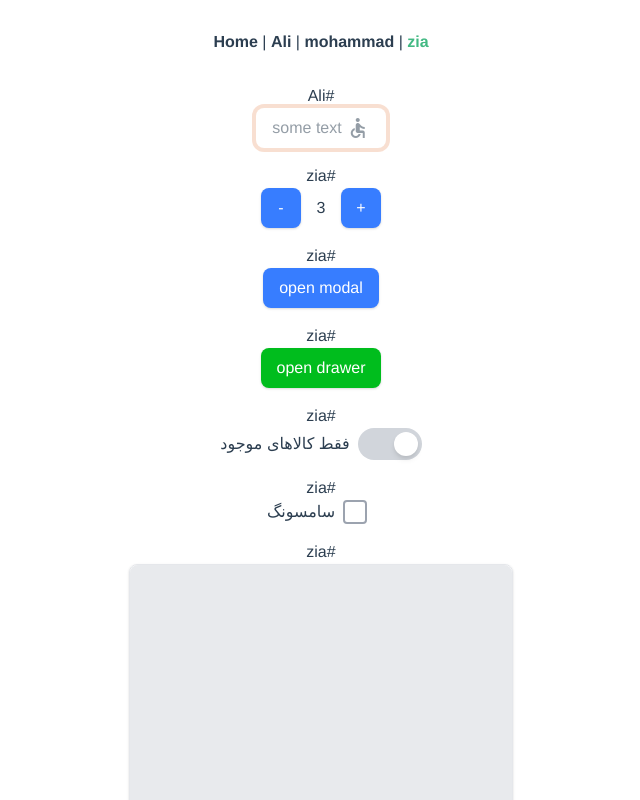
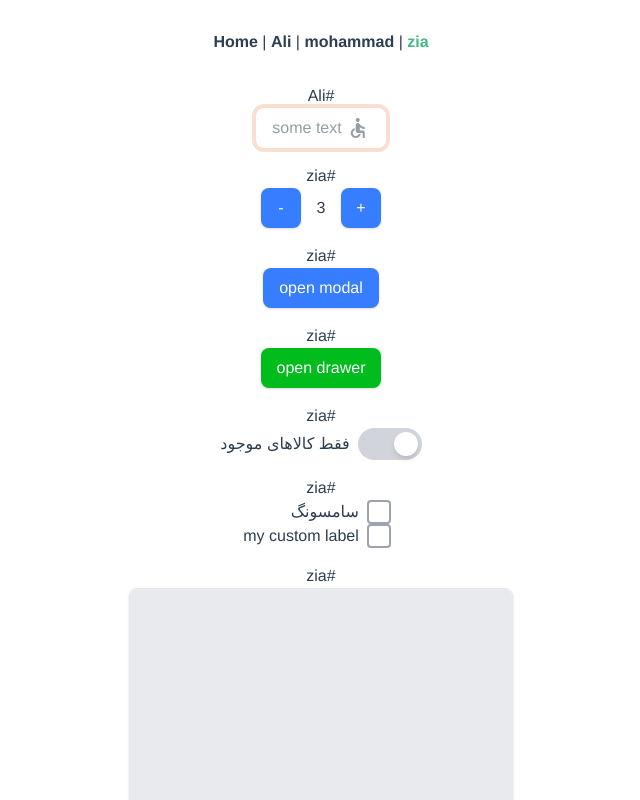
Before and after one commit to ziaadini/tailwind-vue, a Vue app: page /#/zia in a window 1280 px wide. Shown: the top 800 px of the page, without its empty margins (319-959 px from the left). Built offline with nearby package versions, Linux system fonts and the light colour scheme.

Commit message:
add more power to checkbox with slots

```diff
--- a/src/components/tailwind/checkbox/TCheckbox.vue
+++ b/src/components/tailwind/checkbox/TCheckbox.vue
@@ -1,15 +1,24 @@
 <template>
   <label
     class="flex justify-start items-start"
-    :class="{ 'cursor-pointer': !disabled }"
+    :class="[
+      $attrs.class,
+      {
+        'cursor-pointer': !disabled,
+        [activeClass]: isChecked,
+        [inActiveClass]: !isChecked
+      }
+    ]"
   >
     <div
-      :class="
-        isChecked
-          ? `bg-${variant} border-${variant}`
-          : 'bg-white border-gray-400'
-      "
-      class="border-2 rounded-xs w-6 h-6 flex flex-shrink-0 justify-center items-center mr-2"
+      :class="[
+        {
+          [`bg-${variant} border-${variant}`]: isChecked && !hideInput,
+          'bg-white border-gray-400': !isChecked && !hideInput
+        },
+        hideInput ? 'w-0 h-0' : 'w-6 h-6 border-2 mr-2'
+      ]"
+      class="rounded-xs flex flex-shrink-0 justify-center items-center"
     >
       <input
         type="checkbox"
@@ -28,9 +37,10 @@
         <path d="M0 11l2-2 5 5L18 3l2 2L7 18z" />
       </svg>
     </div>
-    <span class="mr-2" :class="{ 'text-gray-500': disabled }">
+    <span v-if="label" class="mr-2" :class="{ 'text-gray-500': disabled }">
       {{ label }}
     </span>
+    <slot name="label" :isChecked="isChecked" :disabled="disabled"></slot>
   </label>
 </template>
 
@@ -40,7 +50,15 @@ import SwitchAndCheckboxProps from "@/utility/commonProps/SwitchAndCheckboxProps
 import { useSwitchAndCheckbox } from "@/compositionFunctions/switchAndCheckbox";
 
 export default defineComponent({
-  props: SwitchAndCheckboxProps,
+  props: {
+    ...SwitchAndCheckboxProps,
+    activeClass: { type: String, default: "" },
+    inActiveClass: { type: String, default: "" },
+    hideInput: {
+      type: Boolean,
+      default: () => false
+    }
+  },
   inheritAttrs: false,
   emits: ["update:modelValue"],
   setup(props, context) {
--- a/src/views/Zia.vue
+++ b/src/views/Zia.vue
@@ -97,6 +97,12 @@
         :false-value="0"
         label="سامسونگ"
       ></t-checkbox>
+
+      <t-checkbox v-model="checkboxModel" :true-value="1" :false-value="0">
+        <template #label>
+          <div class="mr-2">my custom label</div>
+        </template>
+      </t-checkbox>
     </div>
     <div class="w-full">
       <div>#zia</div>
@@ -124,7 +130,8 @@
           :value="{ a: 'test2' }"
         ></t-radio>
       </div>
-      <div class="flex w-full space-x-reverse space-x-3 mt-4 mb-4">
+      <h3 class="mt-8 mb-2">custom radio</h3>
+      <div class="flex w-full space-x-reverse space-x-3 mb-4">
         <t-radio
           variant="danger"
           v-model="radioModel2"
```
Also changed, not shown: src/components/tailwind/checkbox/README.md.
